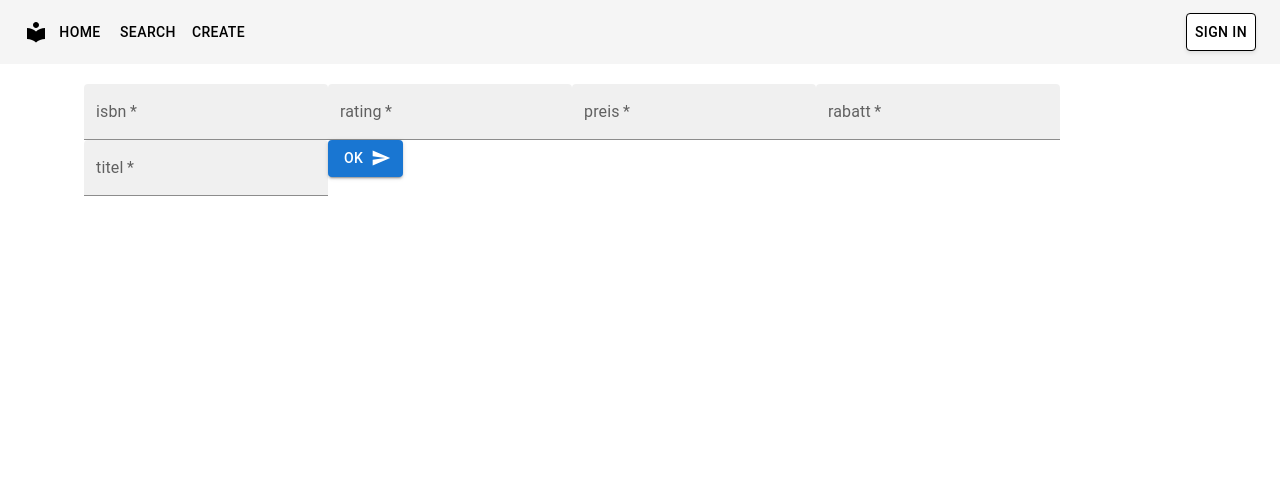
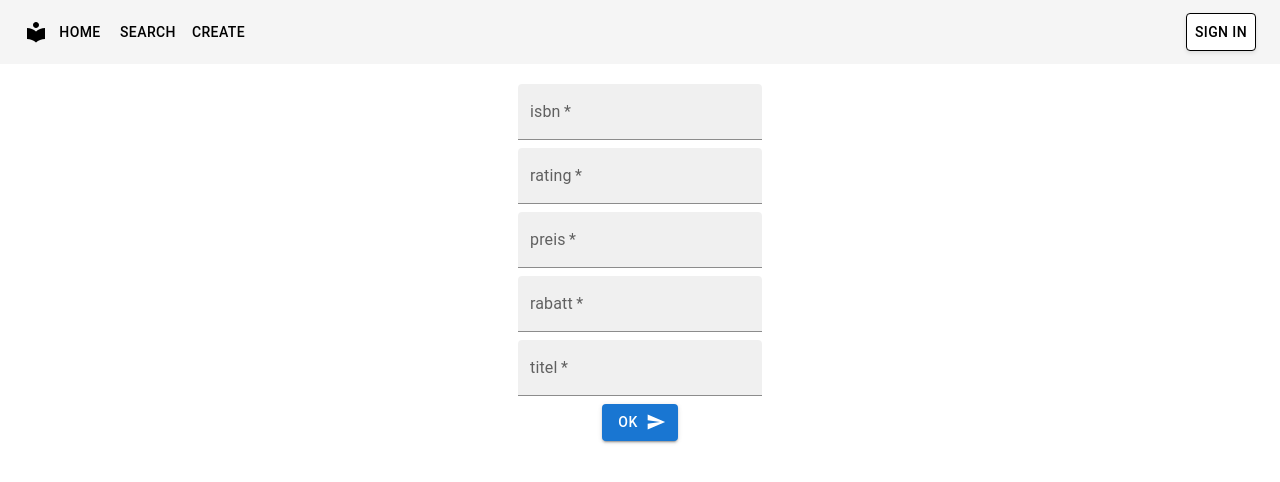
Before and after one commit to rirag12345/SWE-Abgabe-2-Gruppe-1, a React (Vite) app: page /create in a window 1280 px wide. Shown: the top 482 px of the page. Built offline with nearby package versions, Linux system fonts and the light colour scheme.

Commit message:
feat: Create Component css style and refactor to match backend attribute names

```diff
--- a/src/components/Create.tsx
+++ b/src/components/Create.tsx
@@ -6,9 +6,16 @@ import { useState } from 'react';
 export function Create() {
     const [isbn, setIsbn] = useState('');
     const [rating, setRating] = useState('');
-    const [price, setPrice] = useState('');
-    const [discount, setDiscount] = useState('');
-    const [title, setTitle] = useState('');
+    const [preis, setPreis] = useState('');
+    const [rabatt, setRabatt] = useState('');
+    const [titel, setTitel] = useState('');
+    // const [art, setArt] = useState('');
+    // const [lieferbar, setLieferbar] = useState('');
+    // const [datum, setDatum] = useState('');
+    // const [homepage, setHomepage] = useState('');
+    // const [schlagwoerter, setSchlagwoerter] = useState('');
+    // const [untertitel, setUntertitel] = useState('');
+    // const [abbildungen, setAbbildungen] = useState('');
     const [buttonDisabled, setButtonDisabled] = useState(false);
     const [showAlert, setShowAlert] = useState(false);
 
@@ -20,9 +27,9 @@ export function Create() {
                 {
                     isbn: isbn,
                     rating: parseInt(rating),
-                    preis: parseFloat(price),
-                    rabatt: parseFloat(discount),
-                    titel: { titel: title },
+                    preis: parseFloat(preis),
+                    rabatt: setRabatt(rabatt),
+                    titel: { titel: titel },
                 },
                 {
                     headers: {
@@ -42,16 +49,25 @@ export function Create() {
     function reset() {
         setIsbn('');
         setRating('');
-        setPrice('');
-        setDiscount('');
-        setTitle('');
+        setPreis('');
+        setRabatt('');
+        setTitel('');
         setButtonDisabled(false);
         setShowAlert(false);
     }
 
     return (
         <Container>
-            <Box sx={{ display: 'block' }}>
+            <Box
+                sx={{
+                    m: 'auto',
+                    display: 'flex',
+                    flexDirection: 'column',
+                    flexWrap: 'wrap',
+                    alignItems: 'center',
+                    gap: '0.5em',
+                }}
+            >
                 <TextField
                     required
                     id='isbn-textField'
@@ -70,28 +86,77 @@ export function Create() {
                 />
                 <TextField
                     required
-                    id='price-textField'
+                    id='preis-textField'
                     label='preis'
                     variant='filled'
-                    value={price}
-                    onChange={(e) => setPrice(e.target.value)}
+                    value={preis}
+                    onChange={(e) => setPreis(e.target.value)}
                 />
                 <TextField
                     required
-                    id='discount-textField'
+                    id='rabatt-textField'
                     label='rabatt'
                     variant='filled'
-                    value={discount}
-                    onChange={(e) => setDiscount(e.target.value)}
+                    value={rabatt}
+                    onChange={(e) => setRabatt(e.target.value)}
                 />
                 <TextField
                     required
-                    id='title-textField'
+                    id='titel-textField'
                     label='titel'
                     variant='filled'
-                    value={title}
-                    onChange={(e) => setTitle(e.target.value)}
+                    value={titel}
+                    onChange={(e) => setTitel(e.target.value)}
                 />
+                {/* <TextField
+                    id='art-textField'
+                    label='art'
+                    variant='filled'
+                    value={art}
+                    onChange={(e) => setArt(e.target.value)}
+                />
+                <TextField
+                    id='lieferbar-textField'
+                    label='lieferbar'
+                    variant='filled'
+                    value={lieferbar}
+                    onChange={(e) => setLieferbar(e.target.value)}
+                />
+                <TextField
+                    id='datum-textField'
+                    label='datum'
+                    variant='filled'
+                    value={datum}
+                    onChange={(e) => setDatum(e.target.value)}
+                />
+                <TextField
+                    id='homepage-textField'
+                    label='homepage'
+                    variant='filled'
+                    value={homepage}
+                    onChange={(e) => setHomepage(e.target.value)}
+                />
+                <TextField
+                    id='schlagwoerter-textField'
+                    label='schlagwoerter'
+                    variant='filled'
+                    value={schlagwoerter}
+                    onChange={(e) => setSchlagwoerter(e.target.value)}
+                />
+                <TextField
+                    id='untertitel-textField'
+                    label='untertitel'
+                    variant='filled'
+                    value={untertitel}
+                    onChange={(e) => setUntertitel(e.target.value)}
+                />
+                <TextField
+                    id='abbildungen-textField'
+                    label='abbildungen'
+                    variant='filled'
+                    value={abbildungen}
+                    onChange={(e) => setAbbildungen(e.target.value)}
+                /> */}
                 <Button
                     onClick={handleClick}
                     variant='contained'
```
